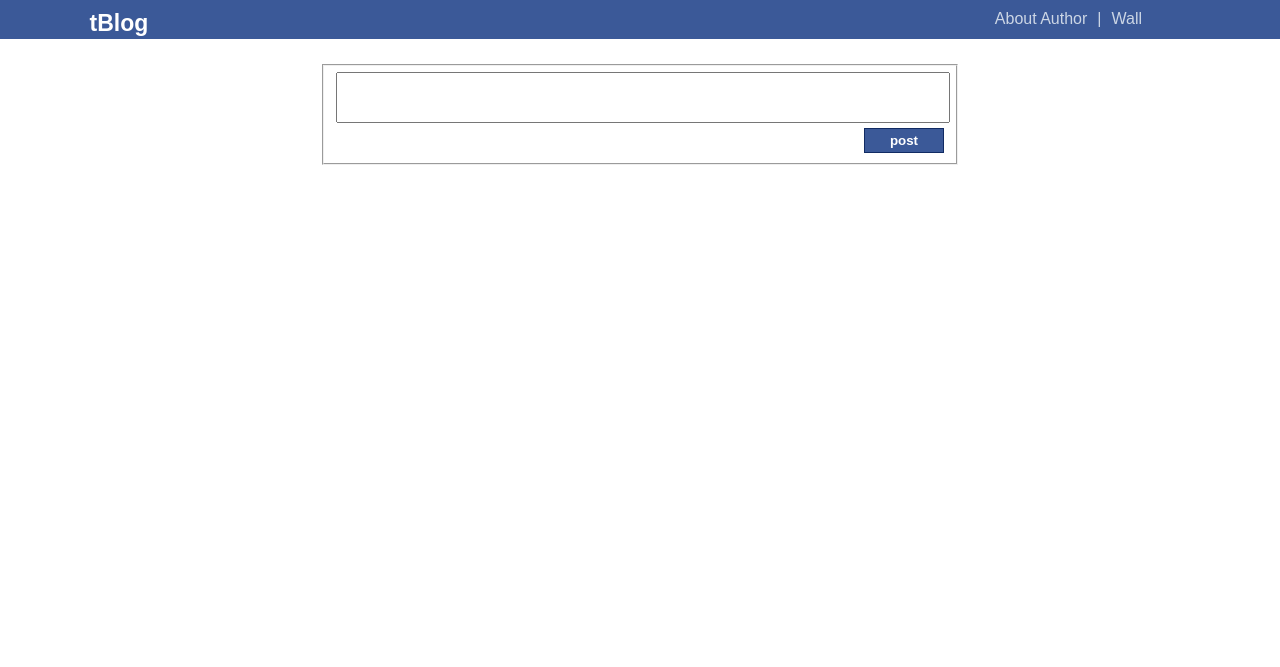
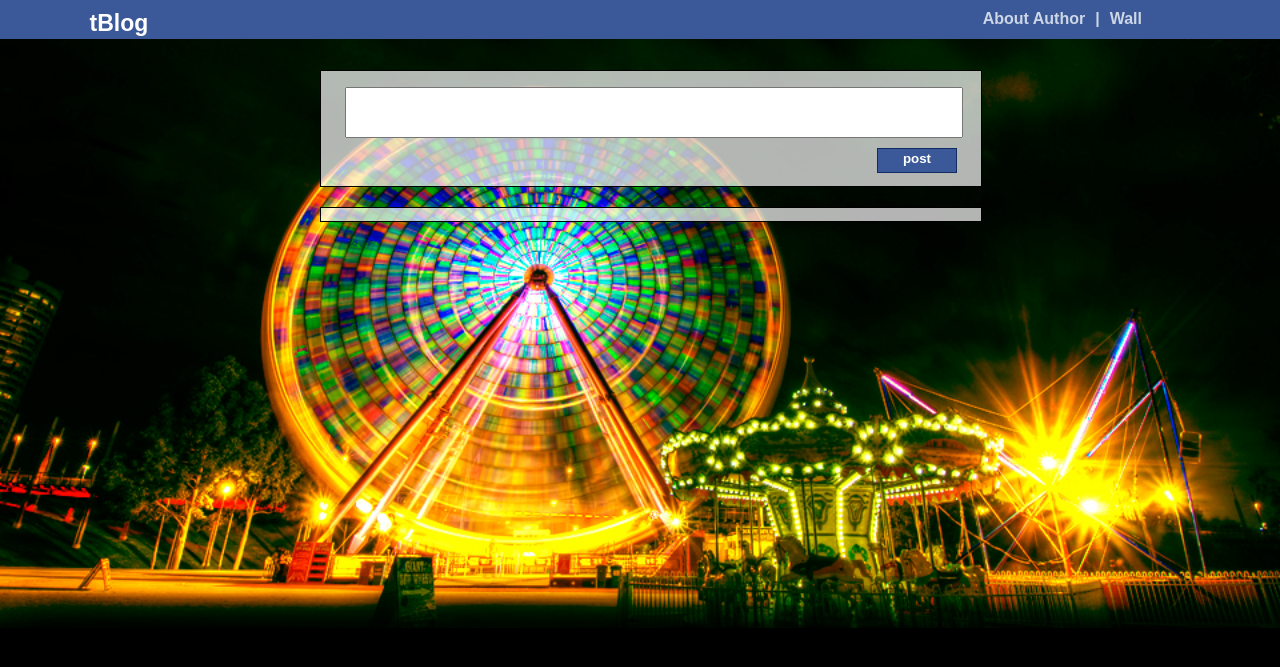
Before and after one commit to tduong10101/simple_blog, a PHP site: page /simple_blog/ in a window 1280 px wide. Shown: the top 667 px of the page. Run offline with PHP 8.4, Linux system fonts and the light colour scheme; data that the repository does not hold is empty.

Commit message:
add background, transparent textbox

```diff
--- a/global.css
+++ b/global.css
@@ -1,7 +1,8 @@
 @CHARSET "ISO-8859-1";
 html{
 	font-family:"Arial";
-
+	color:black;
+	font-weight:bold;
 }
 .text {
 	resize:none;
@@ -18,16 +19,16 @@ html{
 	font-weight:bolder;
 	border:solid 1px;
 	border-color:#112b63;
-	margin-top:5px;
+	margin-top:10px;
 	cursor:pointer;
 	cursor:hand;
+	padding-bottom:5px;
 }
 .dbutton {
 	float:right;
 	font-weight:bolder;
 	border:none;
-
-	background-color:white;
+	background:rgba(255,255,255,0.0);
 	padding: 0px 10px 0px 10px;
 	margin:0px;
 	cursor:pointer;
@@ -60,9 +61,22 @@ body {
 	border:0;
 	padding:0;
 	margin:0;
+	background-color:black;
 }
+.bg {
+  width: 100%;
+  position: absolute;
+  top: 0;
+  left: 0;
+
+}
+
+
+fieldset { border:0px;}
 h1{
-	float:left;
+	float:right;
+	opacity: 1;
+	color: white;
 }
 h3.header{
 	font-size:23px;
@@ -74,7 +88,7 @@ h3.header{
 span.created{
 	font-size:10px;
 	float:left;
-	color:grey;
+	color:black;
 }
 div.header{
 	float: left;
@@ -86,20 +100,34 @@ div.navi{
 	padding-right:10%;
 }
 div.body{
-	padding-top:5%;
+	padding-top:70px;
 }
 div.container{
 	float:left;
 	width:50%;
-	padding-left:25%;
+	margin-left:25%;
+	background-color:black;
+  	padding:10px 10px 3px 10px;
+  	margin-bottom: 20px;
+  	background:rgba(255,255,255,0.7);
+  	border:solid 1px black;
+}
+div.h1{
+	float:left;
+	width:50%;
+	margin-left:25%;
+	background-color:none;
+  	padding:10px 10px 3px 10px;
+  	margin-bottom: 20px;
 }
 div.entry{
 	float:left;
 	width:100%;
 	padding:0px;
-	margin:5px 0px;
+	margin-bottom:7px;
 	font-size:12px;
-	border:solid 1px grey;
+	border:solid 1px black;
+
 }
 p{margin-bottom:0px;
 	padding-left:5px;}
--- a/index.php
+++ b/index.php
@@ -7,7 +7,8 @@
 
 </head>
 <body>
-
+	<div align="center"><img src="img/bg.jpg" class="bg"></div>
+	<div style="position:absolute; width:100%">
 	<div class="header">
 		<h3 class="header">tBlog</h3>
 		<div class="navi">
@@ -42,16 +43,16 @@
 
 				$fulldis = array_pop($e);
 				if ($fulldis==$dis['noPage']){
-					?><div class="container"><h1><?php echo $e['entry']?></h1></div><?php
+					?><div class="body"><div class="container"><h1><?php echo $e['entry']?></h1></div></div><?php
 				} elseif ($fulldis==$dis['about']){
 
-					?><div class="container"><h1>About Author</h1></div>
+					?><div class="body"><div class="h1"><h1>About Author</h1></div>
 					<?php
 					foreach($e as $entries){ ?>
 						<div class="container"><p><br>Name: <?php echo $entries['name']; ?>
 						<br>Address: <?php echo $entries['address']; ?>
 						<br>Education: <?php echo $entries['education']; ?></p>
-						<br>About me: <br><?php echo $entries['about']; ?></p></div><?php
+						<br>About me: <br><?php echo $entries['about']; ?></p></div></div><?php
 					}
 				}
 				else{
@@ -62,7 +63,7 @@
 
 					<div class="body">
 						<div class="container">
-							<form method="post" action="inc/update.inc.php">
+							<form class="entry" method="post" action="inc/update.inc.php">
 								<fieldset>
 
 									<textarea name="wall" class="text" rows="3"><?php echo $text;?></textarea><br>
@@ -125,5 +126,6 @@
 				 }?>
 		</div>
 	</div>
+	</div>
 </body>
 </html>
```
Also changed, not shown: img/bg.jpg (added).
